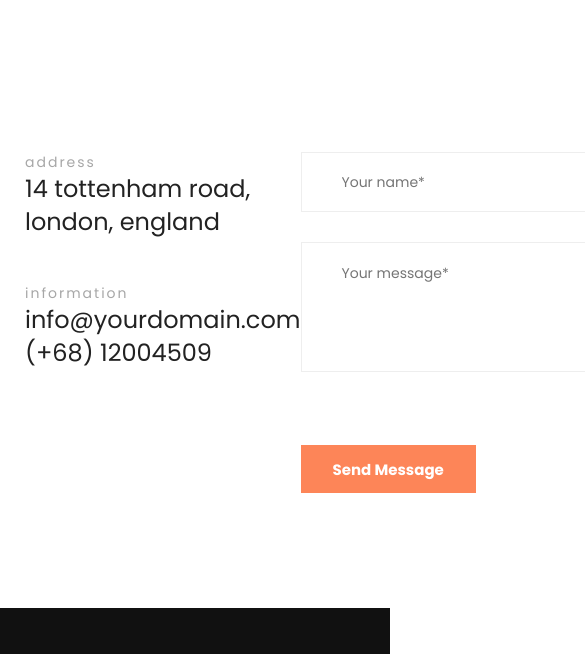
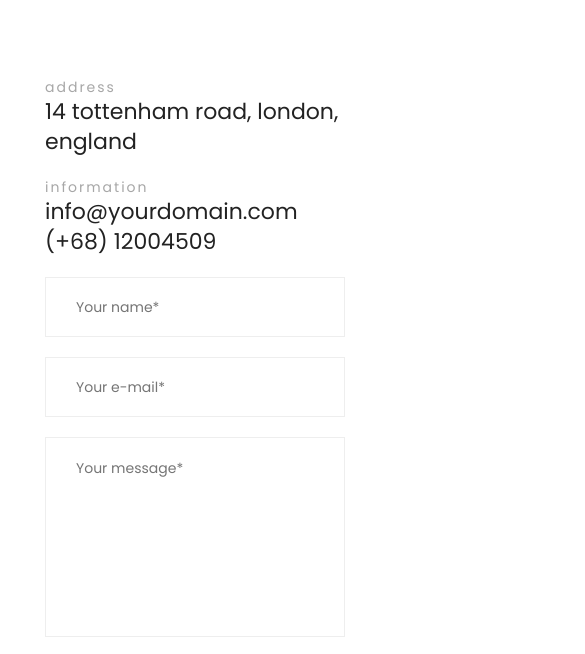
Before and after one commit to CrazyCatTop/anow, a website: page src/index.html in a window 390 px wide. Shown: the part 7780-8434 px from the top of the page, 585 px wide, since content can reach past the window. Drawn offline with Linux system fonts and the light colour scheme.

Commit message:
contscts screen adaptation and news screen fix

```diff
--- a/src/sass/blocks/contacts/_contacts-media.scss
+++ b/src/sass/blocks/contacts/_contacts-media.scss
@@ -0,0 +1,97 @@
+@media (max-width: 1199.98px) {
+    .contacts {
+        margin-top: 100px;
+        &__wrapper {
+            padding: 0;
+        }
+        &__contacts-block {
+            width: 260px;
+        }
+        &__contact {
+            margin-bottom: 40px;
+        }
+        &__content {
+            font-size: 22px;
+            line-height: 30px;
+        }
+        &__form {
+            width: 680px;
+            grid-template: 60px 130px 56px / repeat(2, 320px);
+            gap: 20px;
+        }
+        &__input, &__textarea {
+            padding: 20px 30px;
+        }
+    }
+}
+
+@media (max-width: 991.98px) {
+    .contacts {
+        margin-top: 80px;
+        &__wrapper {
+            flex-direction: column;
+        }
+        &__contacts-block {
+            width: 100%;
+            display: flex;
+            justify-content: space-between;
+        }
+        &__contact {
+            width: 350px;
+            margin-bottom: 20px;
+            &:last-child {
+                margin-bottom: 20px;
+            }
+        }
+        &__content {
+            font-size: 22px;
+            line-height: 30px;
+        }
+        &__form {
+            width: 720px;
+            grid-template: 60px 130px 56px / repeat(2, 350px);
+        }
+    }
+}
+
+@media (max-width: 767.98px) {
+    .contacts {
+        margin-top: 70px;
+        &__contacts-block {
+            width: 540px;
+        }
+        &__contact {
+            width: 360px;
+            margin-bottom: 20px;
+        }
+        &__form {
+            width: 540px;
+            grid-template: 60px 60px 130px 56px / repeat(1, 540px);
+        }
+        &__textarea {
+            grid-column: 1 / 2;
+        }
+    }
+}
+
+@media (max-width: 565.98px) {
+    .contacts {
+        margin-top: 40px;
+        &__wrapper {
+            width: 300px;
+            margin: 0 auto;
+        }
+        &__contacts-block {
+            width: 300px;
+            flex-direction: column;
+        }
+        &__contact {
+            width: 300px;
+            margin-bottom: 20px;
+        }
+        &__form {
+            width: 300px;
+            grid-template: 60px 60px 200px 48px / repeat(1, 300px);
+        }
+    }
+}
--- a/src/sass/blocks/news/_news-media.scss
+++ b/src/sass/blocks/news/_news-media.scss
@@ -1,7 +1,6 @@
 @media (max-width: 1199.98px) {
     .news {
         margin-top: 100px;
-        margin-bottom: 80px;
         &__subtitle {
             margin-top: 30px;
         }
@@ -28,7 +27,6 @@
 @media (max-width: 991.98px) {
     .news {
         margin-top: 80px;
-        margin-bottom: 30px;
         &__subtitle {
             margin-top: 20px;
         }
@@ -56,7 +54,6 @@
 @media (max-width: 767.98px) {
     .news {
         margin-top: 70px;
-        margin-bottom: 20px;
         &__subtitle {
             margin-top: 15px;
         }
--- a/src/sass/blocks/news/_news.scss
+++ b/src/sass/blocks/news/_news.scss
@@ -1,6 +1,5 @@
 .news {
     margin-top: 122px;
-    margin-bottom: 100px;
     &__subtitle {
         margin-top: 43px;
     }
```
Also changed, not shown: src/css/style.min.css.
